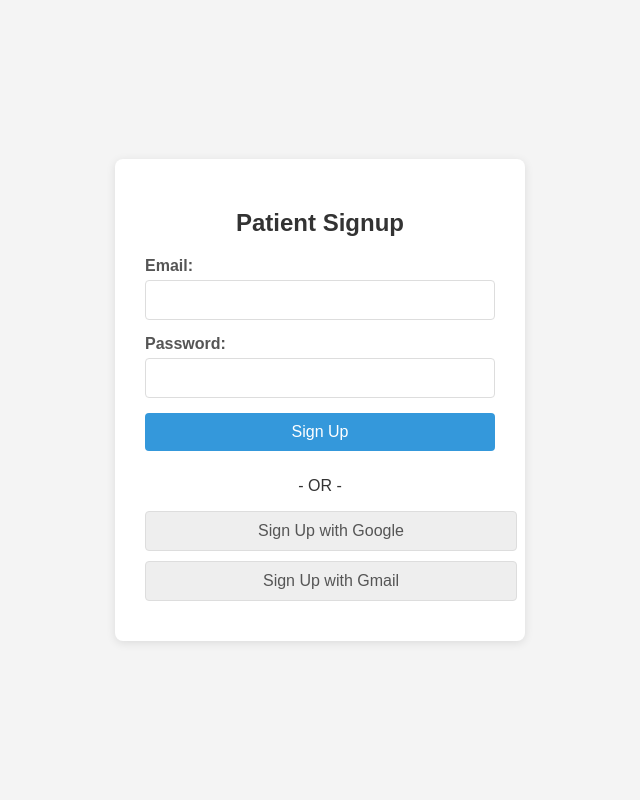
After one commit to bhamlili/lacentrale, a PHP site: page /patient_signup.php in a window 1280 px wide. The commit adds this page. Shown: the whole page, without its empty margins (320-960 px from the left). Run offline with PHP 8.4, Linux system fonts and the light colour scheme.

Commit message:
patient plat form

```diff
--- a/css/style.css
+++ b/css/style.css
@@ -547,6 +547,16 @@ button {
   border: none;
   padding: 10px 15px;
   cursor: pointer;
+}
+
+.book-appointment-button {
+  display: block; /* Make it a block element */
+  width: 100%; /* Take up full width */
+  background-color: #3498db; /* Professional blue */
+  color: white; /* White text */
+  padding: 12px 20px; /* Add padding */
+  text-align: center; /* Center the text */
+  text-decoration: none; /* Remove underline */
   border-radius: 5px; /* Keep existing border radius */
 }
 
--- /dev/null
+++ b/patient_signup.php
@@ -0,0 +1,101 @@
+<!DOCTYPE html>
+<html lang="fr">
+<head>
+  <meta charset="UTF-8" />
+  <meta name="viewport" content="width=device-width, initial-scale=1.0"/>
+  <title>Patient Signup</title>
+  <link rel="stylesheet" href="css/style.css" />
+  <style>
+    body {
+      font-family: Arial, sans-serif;
+      background-color: #f4f4f4;
+      display: flex;
+      justify-content: center;
+      align-items: center;
+      min-height: 100vh;
+      margin: 0;
+    }
+    .signup-container {
+      background-color: #fff;
+      padding: 30px;
+      border-radius: 8px;
+      box-shadow: 0 2px 10px rgba(0, 0, 0, 0.1);
+      width: 350px;
+      text-align: center;
+    }
+    .signup-container h2 {
+      margin-bottom: 20px;
+      color: #333;
+    }
+    .form-group {
+      margin-bottom: 15px;
+      text-align: left;
+    }
+    .form-group label {
+      display: block;
+      margin-bottom: 5px;
+      font-weight: bold;
+      color: #555;
+    }
+    .form-group input[type="email"],
+    .form-group input[type="password"] {
+      width: calc(100% - 22px);
+      padding: 10px;
+      border: 1px solid #ddd;
+      border-radius: 4px;
+      font-size: 16px;
+    }
+    button {
+      background-color: #3498db;
+      color: white;
+      padding: 10px 20px;
+      border: none;
+      border-radius: 4px;
+      cursor: pointer;
+      font-size: 16px;
+      transition: background-color 0.3s ease;
+      width: 100%;
+      margin-bottom: 10px;
+    }
+    button:hover {
+      background-color: #2980b9;
+    }
+    .google-signup, .gmail-signup {
+      display: block;
+      width: 100%;
+      padding: 10px;
+      border: 1px solid #ddd;
+      border-radius: 4px;
+      text-decoration: none;
+      color: #555;
+      background-color: #eee;
+      margin-bottom: 10px;
+      transition: background-color 0.3s ease;
+    }
+    .google-signup:hover, .gmail-signup:hover {
+      background-color: #ddd;
+    }
+  </style>
+</head>
+<body>
+
+  <div class="signup-container">
+    <h2>Patient Signup</h2>
+    <form action="" method="post">
+      <div class="form-group">
+        <label for="email">Email:</label>
+        <input type="email" id="email" name="email" required>
+      </div>
+      <div class="form-group">
+        <label for="password">Password:</label>
+        <input type="password" id="password" name="password" required>
+      </div>
+      <button type="submit">Sign Up</button>
+    </form>
+    <p>- OR -</p>
+    <a href="#" class="google-signup">Sign Up with Google</a>
+    <a href="#" class="gmail-signup">Sign Up with Gmail</a>
+  </div>
+
+</body>
+</html>
```
Also changed, not shown: patient_doctor_list.php (+7 -8 lines), patient_login.php (deleted, +0 -75 lines).
